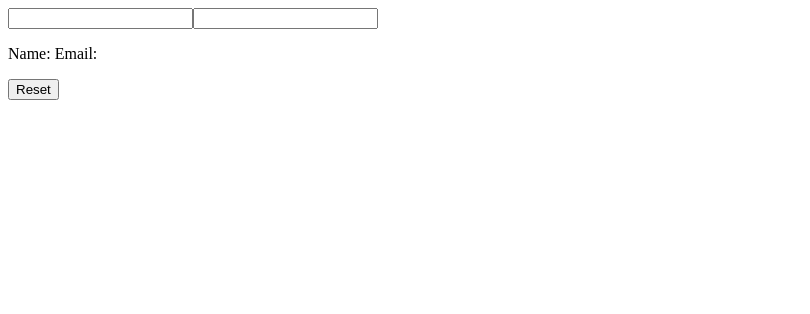
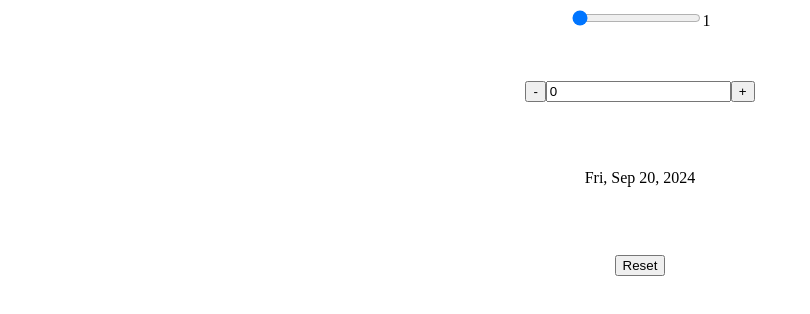
Before and after one commit to shivPosted/react-quiz, a React (Vite) app: page / in a window 1280 px wide. Shown: the top 314 px of the page, without its empty margins (0-810 px from the left). Built offline with nearby package versions, Linux system fonts and the light colour scheme.

Commit message:
using useReducer to refactor datecounter component

```diff
--- a/src/App.jsx
+++ b/src/App.jsx
@@ -1,6 +1,7 @@
+import DateCounter from "./DateCounter";
 import FormReduce from "./FormReduce";
 function App() {
-  return <FormReduce />;
+  return <DateCounter />;
 }
 
 export default App;
--- a/src/DateCounter.jsx
+++ b/src/DateCounter.jsx
@@ -1,4 +1,4 @@
-import { useState } from "react";
+import { useReducer, useState } from "react";
 import styles from "./DateCounter.module.css";
 
 const dateFormatter = function (count) {
@@ -15,13 +15,33 @@ const dateFormatter = function (count) {
   }).format(date);
 };
 
+function reducer(state, action) {
+  switch (action.type) {
+    case "INC":
+      return state + action.payload;
+    case "DEC":
+      return state - action.payload;
+    case "RESET":
+      return 0;
+    case "CHANGE":
+      return action.payload;
+  }
+}
 export default function DateCounter() {
   const [step, setStep] = useState(1);
-  const [count, setCount] = useState(0);
+  const [count, dispatch] = useReducer(reducer, 0);
 
   function handleReset() {
     setStep(1);
-    setCount(0);
+    dispatch({ type: "RESET" });
+  }
+
+  function handleOP(action) {
+    dispatch({ type: action, payload: step });
+  }
+
+  function handleChange(e) {
+    dispatch({ type: "CHANGE", payload: Number(e.target.value) });
   }
   return (
     <div className={styles.container}>
@@ -36,13 +56,9 @@ export default function DateCounter() {
         <span>{step}</span>
       </div>
       <div>
-        <button onClick={() => setCount((cur) => cur - step)}>-</button>
-        <input
-          type="number"
-          value={count}
-          onChange={(e) => setCount(+e.target.value)}
-        />
-        <button onClick={() => setCount((cur) => cur + step)}>+</button>
+        <button onClick={() => handleOP("DEC")}>-</button>
+        <input type="number" value={count} onChange={handleChange} />
+        <button onClick={() => handleOP("INC")}>+</button>
       </div>
       <p>{dateFormatter(count)}</p>
       <button onClick={handleReset}>Reset</button>
```
